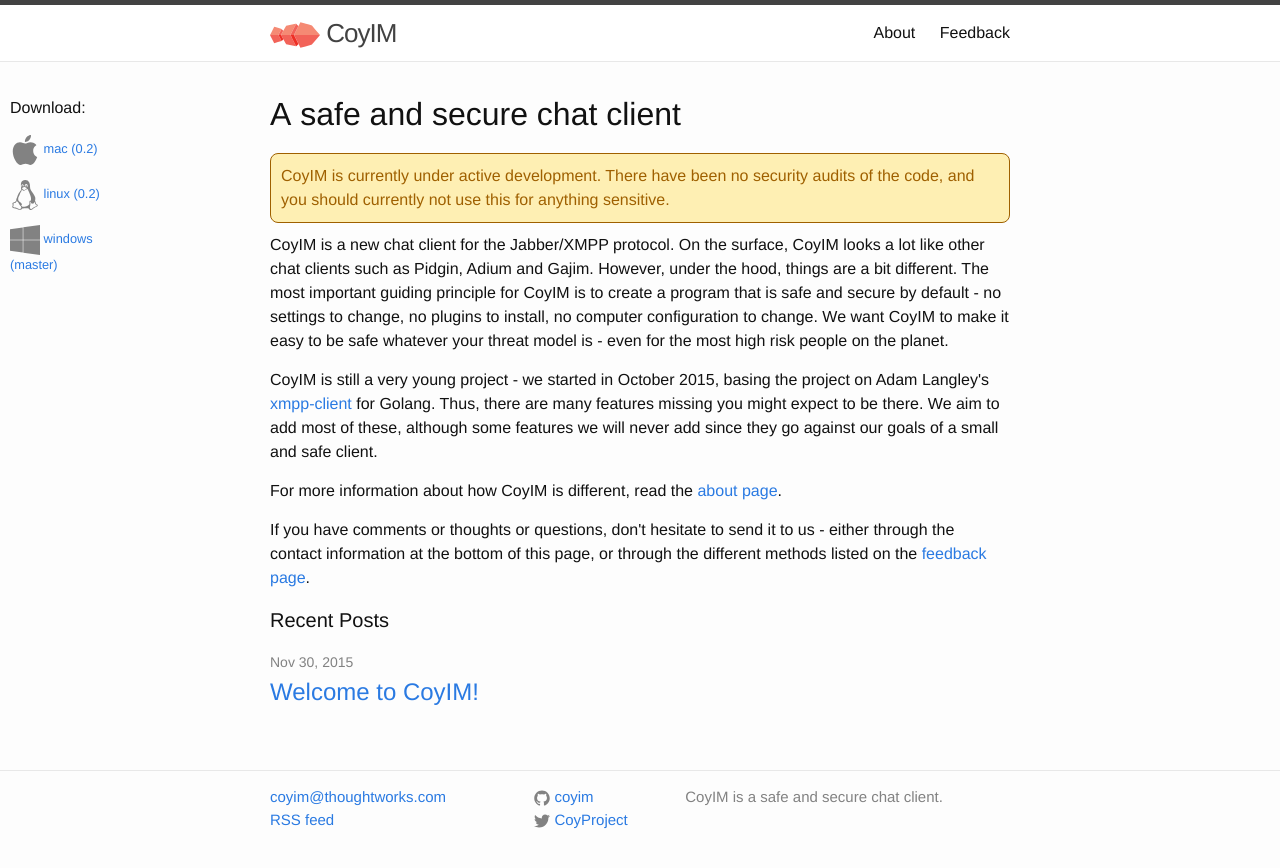
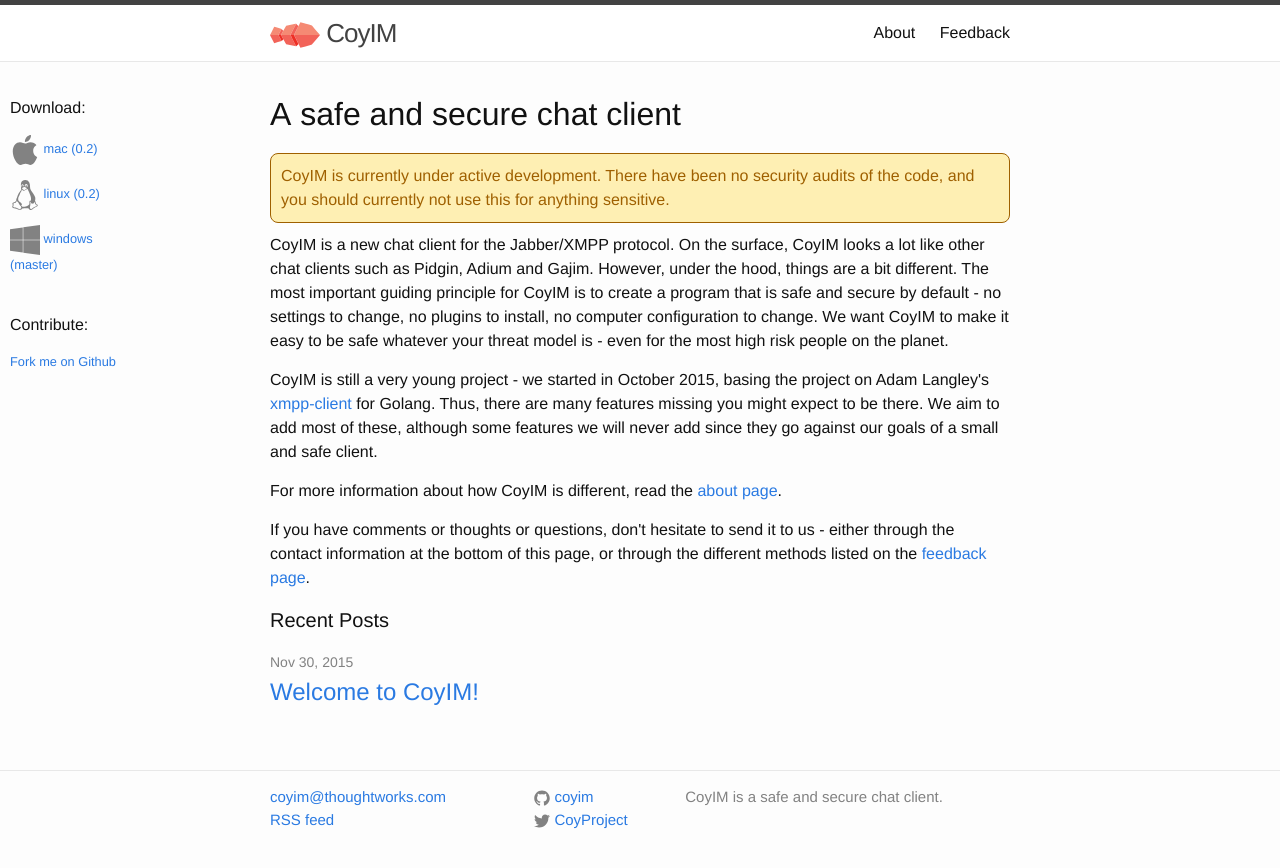
Before and after one commit to coyim/coyim-page, a Jekyll site: the page built from index.html, in a window 1280 px wide. Shown: the top 868 px of the page. Built offline with Jekyll 4.4.1, drawn with Linux system fonts in a browser that asks for light colours.

Commit message:
add conrtibute to site box to highlight the github

```diff
--- a/_layouts/default.html
+++ b/_layouts/default.html
@@ -40,6 +40,13 @@
           <span class="current-version">(master)</span>
         </a>
       </p>
+      <br/>
+      <p>Contribute:</p>
+      <p class="download">
+        <a href="https://github.com/twstrike/coyim/">
+          <span class="source">Fork me on Github</span>
+        </a>
+      </p>
     </div>
     <div class="page-content">
       <div class="wrapper">
```
